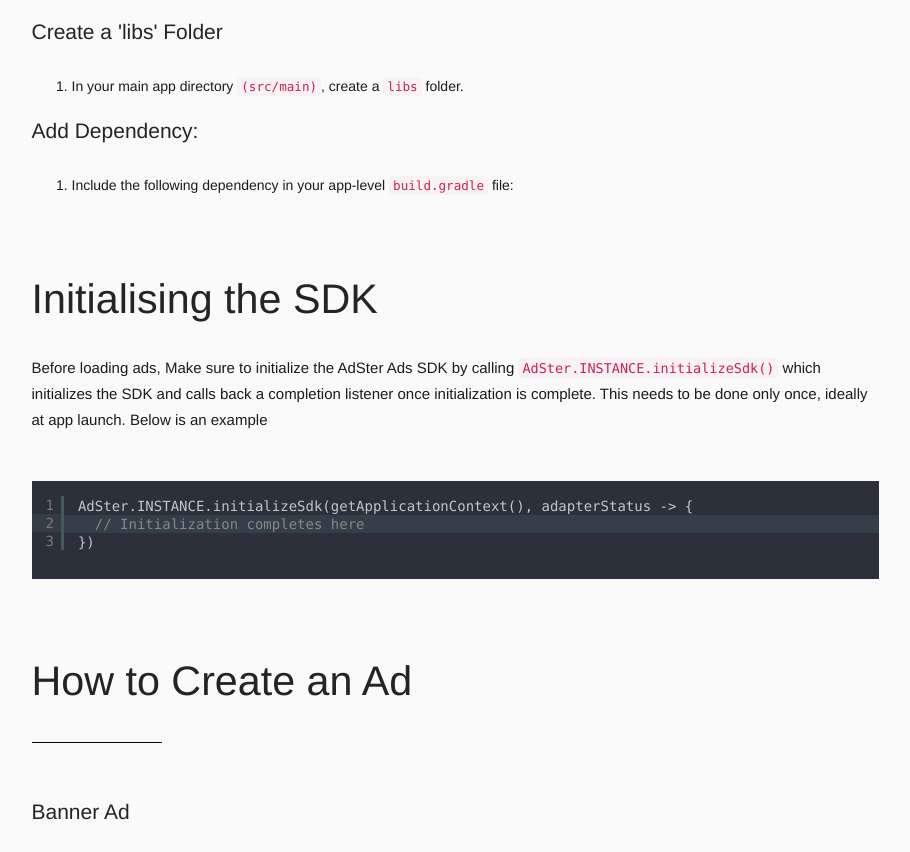
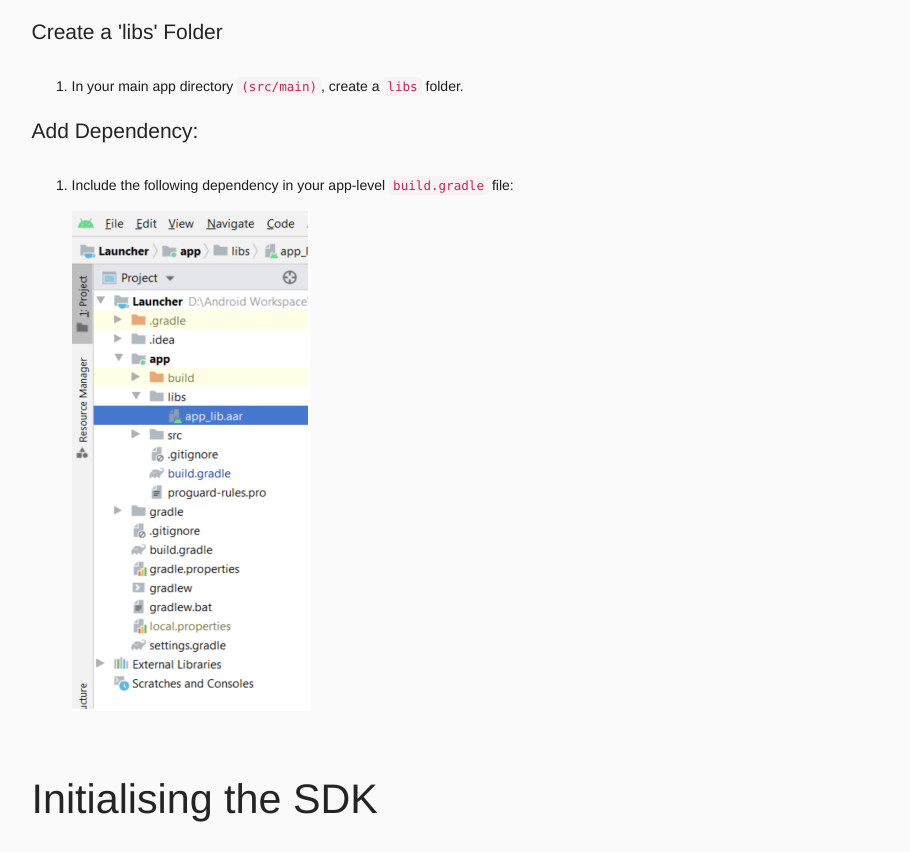
Before and after one commit to adster-tech/adster-tech.github.io, a plain HTML site: page index.html in a window 1280 px wide. Shown: the part 747-1599 px from the top of the page, without its empty margins (331-1241 px from the left). Drawn offline with Linux system fonts and the light colour scheme.

Commit message:
added image of configuration

```diff
--- a/index.html
+++ b/index.html
@@ -215,6 +215,9 @@
                       <code>build.gradle</code> file:
                     </li>
                   </ol>
+                  <div>
+                    <img src="images/configuration.png" alt="img" style="height: 500px;position: relative;left: 40px;" />
+                  </div>
                 </div>
               </div>
             </section>
```
Also changed, not shown: images/configuration.png (added), images/dummy.png (deleted), images/upload/plugin1.png (deleted), images/upload/plugin2.png (deleted), images/upload/plugin3.png (deleted), images/upload/thumbnail.png (deleted), 1 other file.
